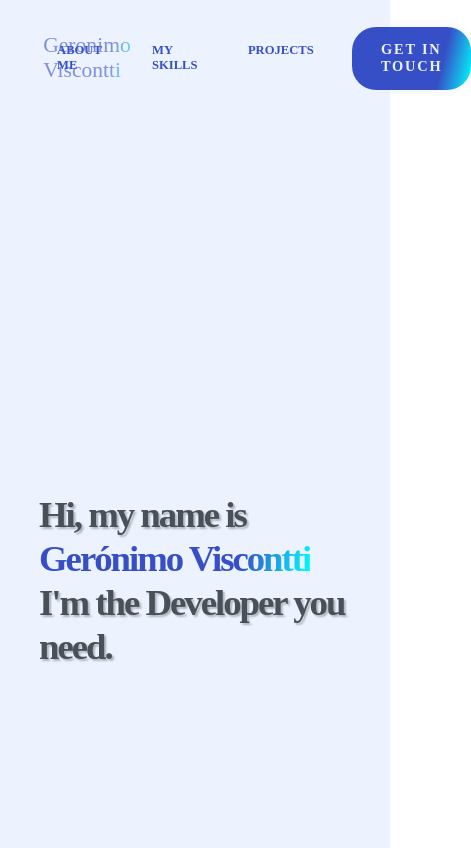
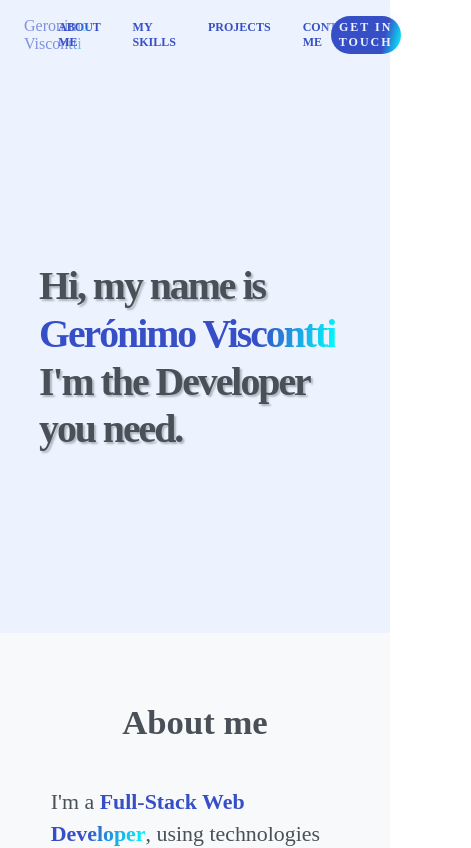
Before and after one commit to visconttig/portfolio-live, a React (Create React App) app: page / in a window 390 px wide. Shown: the top 848 px of the page, 471 px wide, since content can reach past the window. Built offline with nearby package versions, Linux system fonts and the light colour scheme.

Commit message:
Add mobile devices breakpoint and responsive style changes.

```diff
--- a/src/components/call-to-action/call-to-action.styles.scss
+++ b/src/components/call-to-action/call-to-action.styles.scss
@@ -1,28 +1,20 @@
 
 
 .call-to-action-section {
-    background-color: #fff;
     background-color: #364fc7;
-
     background: linear-gradient(103deg, rgba(54,79,199,1) 74%, rgba(0,255,255,1) 100%);
     box-shadow: 0 0 24px #adb5bd;
-
-    max-height: 100vh;
-
 }
 
 .cta-card {
-    // min-height: 800px;
     display: flex;
     flex-direction: column;
     justify-content: space-between;
     align-items: center;
     padding: 0 4.8rem;
-    // background: linear-gradient(103deg, rgba(54,79,199,1) 74%, rgba(0,255,255,1) 100%);
     color: #edf2ff;
     border-radius: 24px;
     flex-wrap: wrap;
-
 }
 
 .cta-container {
--- a/src/components/live-site/live-site.styles.scss
+++ b/src/components/live-site/live-site.styles.scss
@@ -4,29 +4,7 @@
   justify-content: space-between;
   scale: none;
   transition: scale 1s ease;
-
-  &:hover {
-    transition: scale 0.3s ease;
-    scale: 100%;
-
-    .skills-row {
-      opacity: 1;
-      transition: opacity 1s ease;
-    }
-
-    .see-live-button {
-      opacity: 1;
-      transition: opacity 1s;
-      box-shadow: 0 0 12px #00ffff;
-    }
-
-    .image-container {
-      transition: box-shadow, opacity 1s ease;
-      box-shadow: 0 0 4px #ced4da;
-      opacity: 0.8;
-    }
-  }
-
+  position: relative;
 }
 
 
@@ -123,7 +101,8 @@
 
 img {
   width: 100%;
-  height: 100%;
+  // height: 100%;
+  height: auto;
   object-fit: cover;
 }
 
--- a/src/index.scss
+++ b/src/index.scss
@@ -15,12 +15,6 @@
 }
 
 
-/* test space  */
-/* .call-to-action-section {
- margin-bottom: 500px;
-} */
-
-
 
 
 
@@ -30,7 +24,6 @@
 }
 
 body {
-  /* color: #343a40; */
   color: #495057;
 }
 
@@ -61,7 +54,84 @@ div h3 {
 }
 
 
-@media screen and (max-width: 800px) {
+@media screen and (max-width: 860px){
+
+  div.section-helper {
+    padding: 6.4rem 0;
+    min-height: 65vh;
+  }
+
+  // ***navigation***
+  .navigation-section .navigation-container {
+    padding: 1.6rem 2.4rem;
+    gap: 0.4rem;
+  }
+
+  .navigation-container .nav-links-container {
+    gap: 1.6rem;
+  }
+
+  a.home-link:link,
+  .home-link:visited {
+    font-size: 1.6rem;
+  }
+
+  a.nav-link:link,
+  nav-link:visited {
+    font-size: 1.2rem;
+    padding: 0 0.8rem;
+  }
+
+  a.get-in-touch-nav-link:link, a.get-in-touch-nav-link:visited {
+    padding: 0.4rem 0.8rem;
+    font-size: 1.2rem;
+  }
+
+
+  // ***about me***
+  .about-section .about-me-container {
+    width: 74vw;
+  }
+
+  div.cta-card {
+    padding: 0 0;
+  }
+
+  // ***projects***
+  .projects-section .description-container {
+    margin-bottom: 1.6rem;
+  }
+
+
+  // *** skills ***
+  div.skills-card {
+    padding: 6.4rem;
+  }
+
+  ul.skills-list {
+    gap: 0.4rem;
+  }
+
+  ul.skills-list li {
+    font-size: calc(1.4rem + 1vw);
+  }
+
+  // ***cta section***
+  a.cta-button:link,
+  .cta-button:visited {
+    font-size: 1.8rem;
+    padding: 0.8rem 1.6rem;
+  }
+
+  .call-to-action-section .cta-text-container {
+    gap: 1.6rem;
+  }
+
+
+}
+
+
+@media screen and (max-width: 1000px) {
   h1 {
     font-size: calc(3rem + 2.5vw);
   }
@@ -138,9 +208,9 @@ div h3 {
 /* ************* new ************** */
 @media (max-width: 1100px){
 
-  :root {
-    font-size: 9px;
-  }
+  // :root {
+  //   font-size: 9px;
+  // }
 
   .section-helper {
     padding: 9.6rem 0;
@@ -161,3 +231,33 @@ div h3 {
     font-size: 8rem;
   }
 } */
+
+// ********* hover animations ****************
+@media screen and (min-width: 800px){
+
+  // .live-site-container
+  .main-container
+   {
+  &:hover {
+    transition: scale 0.3s ease;
+    scale: 100%;
+
+    .skills-row {
+      opacity: 1;
+      transition: opacity 1s ease;
+    }
+
+    .see-live-button {
+      opacity: 1;
+      transition: opacity 1s;
+      box-shadow: 0 0 12px #00ffff;
+    }
+
+    .image-container {
+      transition: box-shadow, opacity 1s ease;
+      box-shadow: 0 0 4px #ced4da;
+      opacity: 0.8;
+    }
+  }
+}
+}
--- a/src/routes/navigation/navigation.styles.scss
+++ b/src/routes/navigation/navigation.styles.scss
@@ -56,8 +56,9 @@ br {
 
 .get-in-touch-nav-link:link, .get-in-touch-nav-link:visited {
     display: flex;
-    justify-content: center;
-    align-items: center;
+    text-align: center;
+    // justify-content: center;
+    // align-items: center;
     text-decoration: none;
     background: linear-gradient(103deg, rgba(54,79,199,1) 74%, rgba(0,255,255,1) 100%);
     font-weight: 700;
--- a/src/skills-data.js
+++ b/src/skills-data.js
@@ -32,6 +32,7 @@
     { name: "Tailwind CSS" , important: false },
     { name: "Material UI", important: false } ,
     { name: "Selenium", important: true },
+    { name: "Microservices", important: true }
   ];
 
 
```
